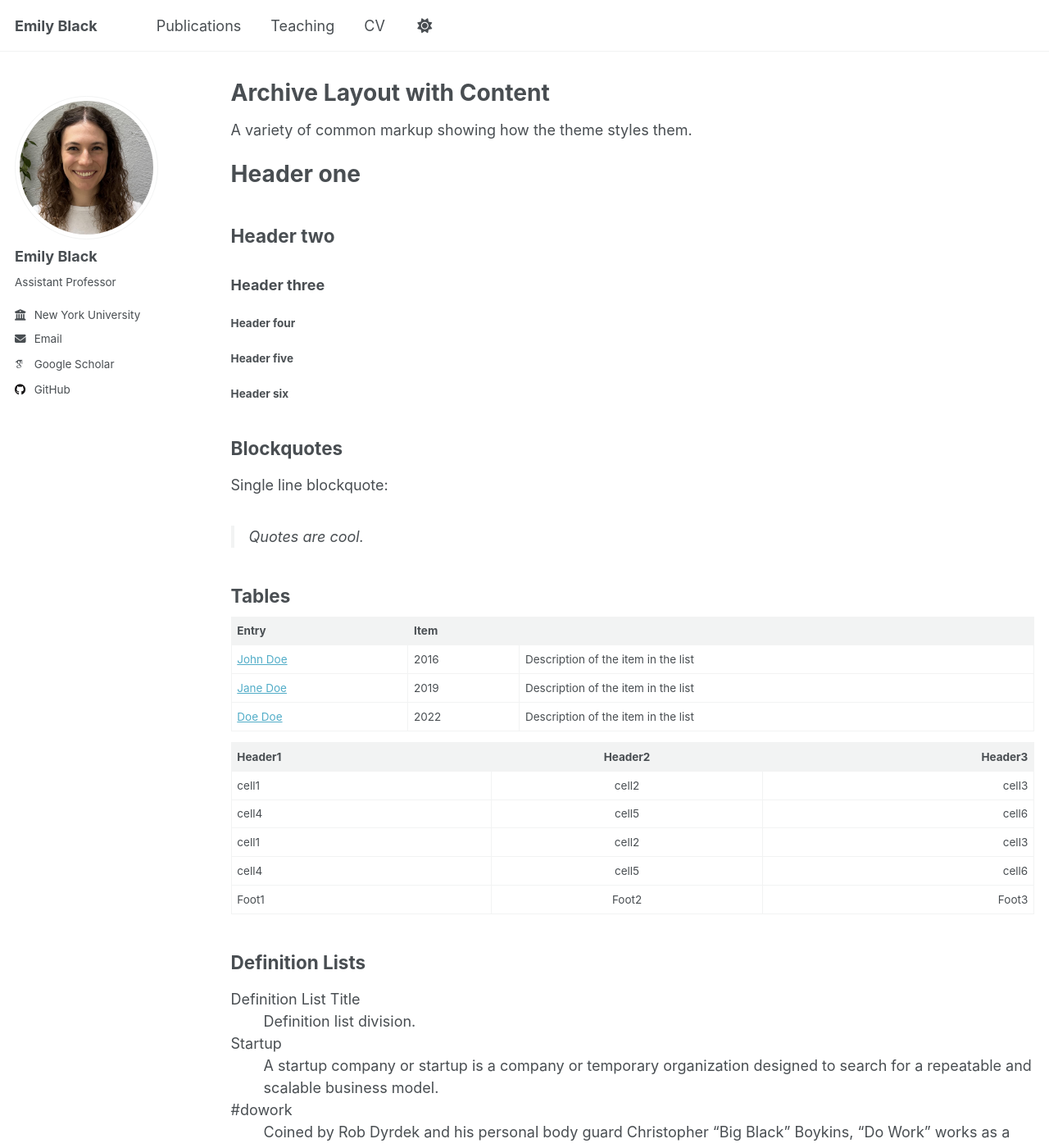
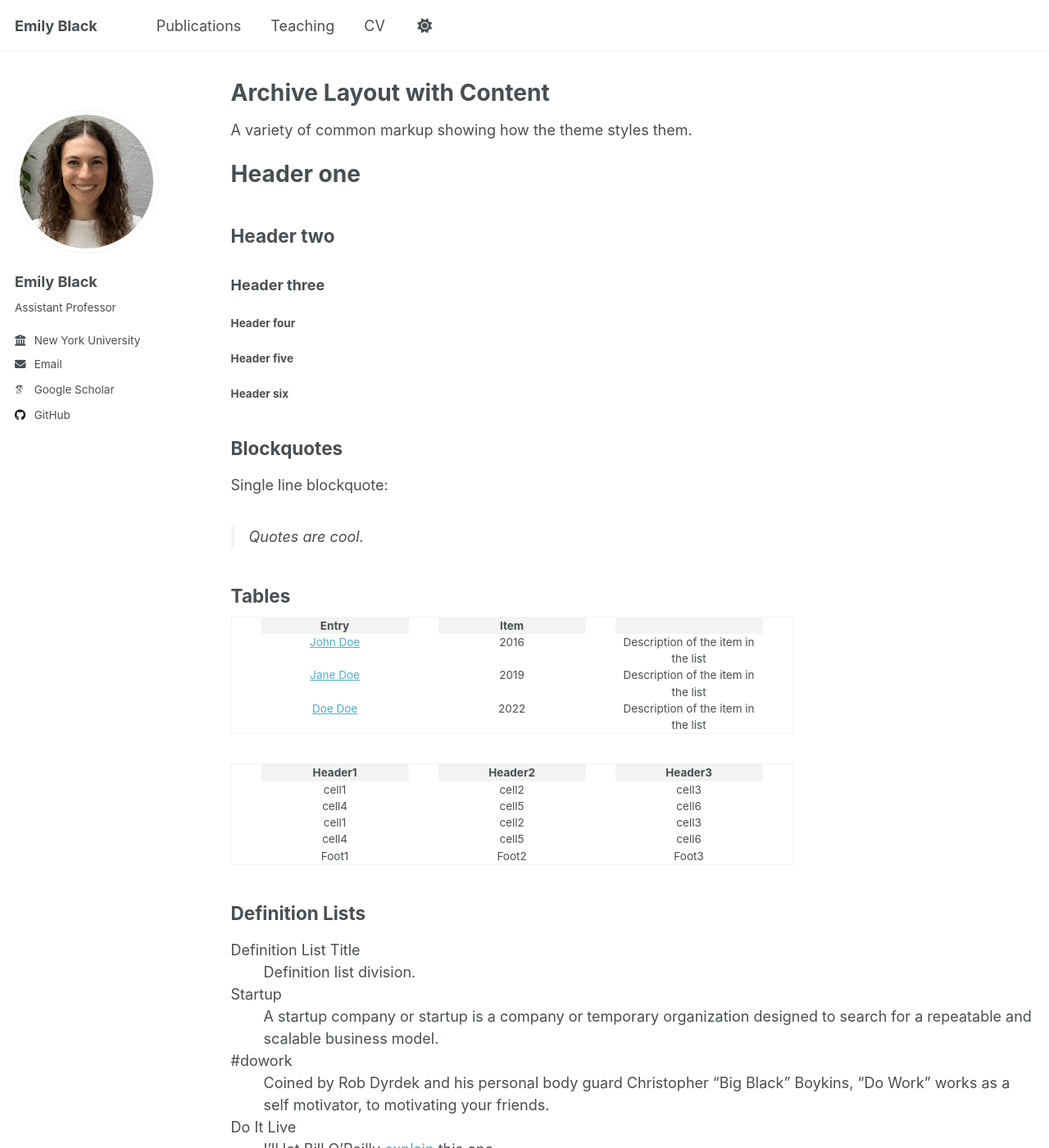
Before and after one commit to emblack/emblack.github.io, a Jekyll site: the page built from _pages/archive-layout-with-content.md, in a window 1280 px wide and 1400 px high. Shown: the whole window at 82% size. Built offline with Jekyll 4.4.1, drawn with Linux system fonts in a browser that asks for light colours; some web fonts are replaced; a script that is not in the unit is left out.

Commit message:
Refactor CSS styles for layout and images

```diff
--- a/assets/css/main.scss
+++ b/assets/css/main.scss
@@ -41,3 +41,101 @@
     "vendor/font-awesome/solid",
     "vendor/font-awesome/brands"
 ;
+
+
+img { margin-bottom: 24px;
+     margin-top: 17px;
+    border-radius:2%;
+}
+
+
+body {
+	padding-top: 70px;
+}
+
+figcaption {
+    text-align: right;
+    margin-top: -20px;
+    margin-bottom: 20px;
+}
+
+.page__content ol > li > ul {
+  margin-top: 0.4em;
+  margin-left: 1.25em;
+  padding-left: 1.25em;
+  list-style-type: disc;
+}
+
+.page__content ol > li {
+  margin-bottom: 1rem;
+}
+
+ol > li > ul {
+  margin-top: 0.4em;
+  margin-bottom: 0.8em;  /* ← this is what you're missing */
+}
+
+/* Team & Publications */
+#gridid img { margin: 16px 22px 6px 0; border-radius:10%; box-shadow: 2px 2px 5px #888888 }
+#homeid img { margin: 0 0 0 0; border-radius:5%; box-shadow: 0px 0px 0px #888888 }
+#picid img { margin: 6px 3px 60px 6px; border-radius:1%; box-shadow: 2px 2px 5px #888888 }
+#gridid .row { margin-bottom: 24px; }
+
+
+/* Grid overrides */
+.col-sm-1, .col-sm-2, .col-sm-3, .col-sm-5, .col-sm-6,
+.col-sm-7, .col-sm-8, .col-sm-9, .col-sm-10, .col-sm-11, .col-sm-12 {
+	padding-left: 16px;
+	padding-right: 16px;
+}
+
+/* Grid overrides */
+.col-sm-4 {
+	padding-left: 26px;
+	padding-right: 26px;
+}
+
+
+/* Carusel */
+
+.carousel {
+    border-radius: 3px 3px 3px 3px;
+    margin-bottom: 20px;
+    margin-top: 20px;
+    margin-left: 30px;
+    margin-right: 30px;
+}
+
+table {
+  border-collapse: separate !important;
+  border-spacing: 36px 0 !important;
+  width: auto !important;
+  margin: 0 0 2rem 0 !important;
+}
+
+table td,
+table th {
+  width: 180px !important;
+  min-width: 180px !important;
+  max-width: 180px !important;
+  border: none !important;
+  text-align: center !important;
+  vertical-align: top !important;
+  padding: 0 !important;
+}
+
+table td strong,
+table td a {
+  display: block !important;
+  text-align: center !important;
+}
+
+table img.team-headshot {
+  width: 180px !important;
+  height: 180px !important;
+  object-fit: cover !important;
+  object-position: center !important;
+  display: block !important;
+  margin: 0 auto 10px auto !important;
+  max-width: none !important;
+}
```
